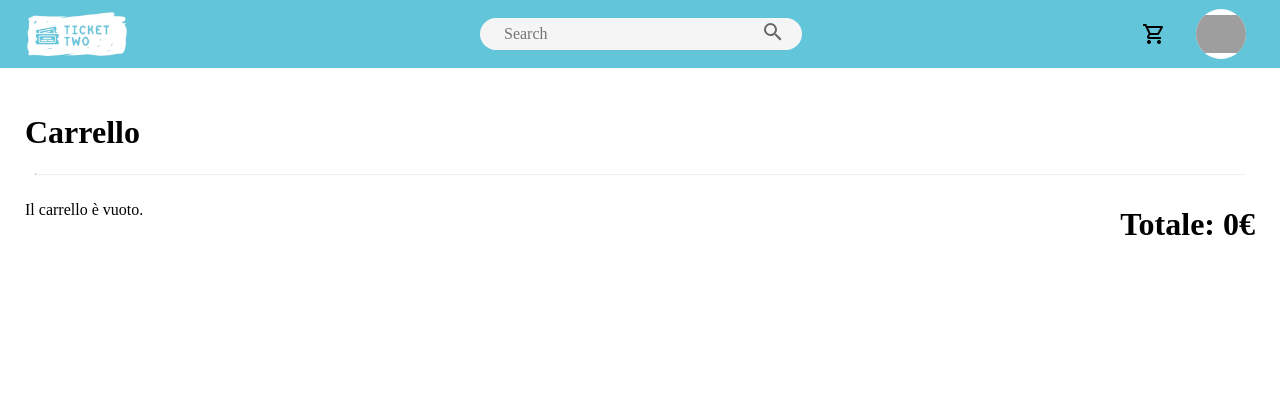
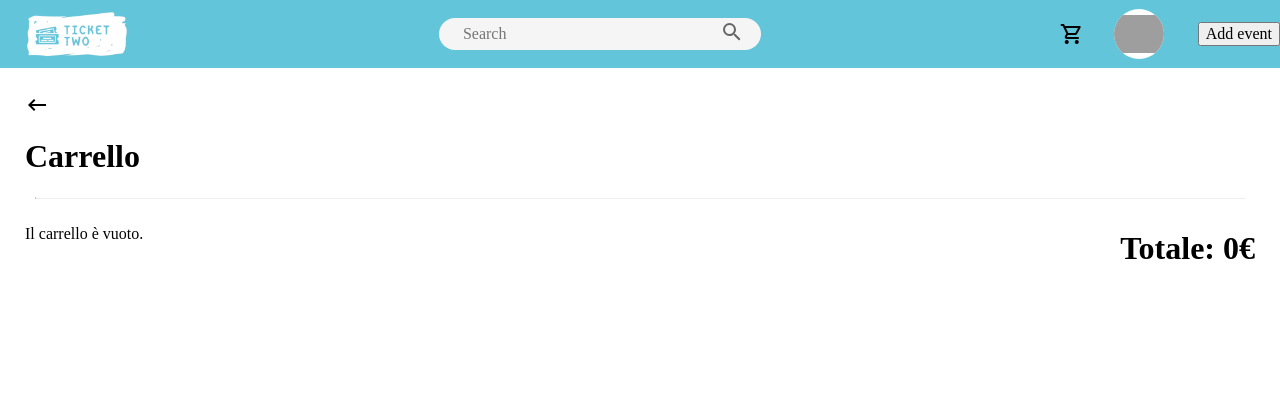
Before and after one commit to Fede-rei/TickeTwo, a PHP site: page /Pages/cart.php in a window 1280 px wide. Shown: the top 420 px of the page. Run offline with PHP 8.4, Linux system fonts and the light colour scheme; a user stored in the database is signed in; data comes from the database, SQL or seed files in the repository; data that the repository does not hold is empty; grey boxes are pictures that could not be loaded.

Commit message:
aggiunto pulsante add event (fatto da fede)

```diff
--- a/Pages/cart.php
+++ b/Pages/cart.php
@@ -35,6 +35,14 @@ include '../include/operazioni_cart.php';
 <?php include '../include/header.php'; ?>
 
 <div class="carrello">
+    <div class="back">
+        <a href="..">
+            <!-- Icona per tornare indietro -->
+            <span class="material-symbols-outlined">
+                keyboard_backspace
+            </span>
+        </a>
+    </div>
     <!-- Titolo della pagina -->
     <h1>Carrello</h1>
     <!-- Linea divisoria -->
--- a/Pages/search_Results.php
+++ b/Pages/search_Results.php
@@ -41,8 +41,8 @@ if(isset($db)){
                 <a href="..">
                     <!-- Icona per tornare indietro -->
                     <span class="material-symbols-outlined">
-                keyboard_backspace
-            </span>
+                        keyboard_backspace
+                    </span>
                 </a>
             </div>
             <?php if(isset($risultati[0])) {
--- a/Styles/cart.css
+++ b/Styles/cart.css
@@ -46,3 +46,8 @@
     margin: 5px 15px;
     width: -webkit-fill-available;
 }
+
+.back a {
+    color: black;
+    text-decoration: black;
+}
--- a/Styles/search_results.css
+++ b/Styles/search_results.css
@@ -82,6 +82,7 @@
 }
 
 .back a {
+    padding-top: 10px;
     color: black;
     text-decoration: black;
 }
--- a/include/header.php
+++ b/include/header.php
@@ -65,6 +65,9 @@ elseif(!isset($_SESSION['user']))
             <?php } ?>
         </div>
     </div>
+    <?php if (isset($_SESSION['tipo']) && $_SESSION['tipo'] == 1): ?>
+        <button id="specialButton">Add event</button>
+    <?php endif; ?>
 </header>
 
 <!--
```
Also changed, not shown: Pages/login.php (+8 -4 lines).
